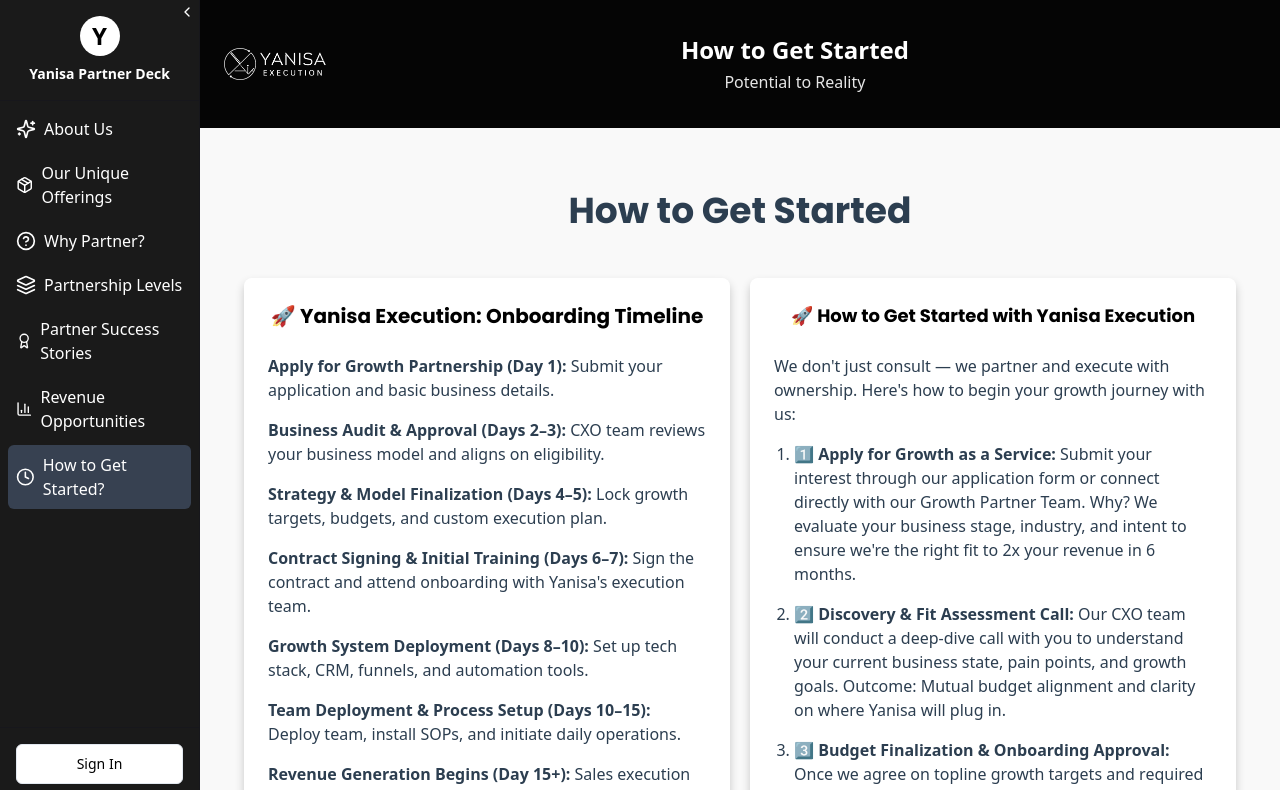
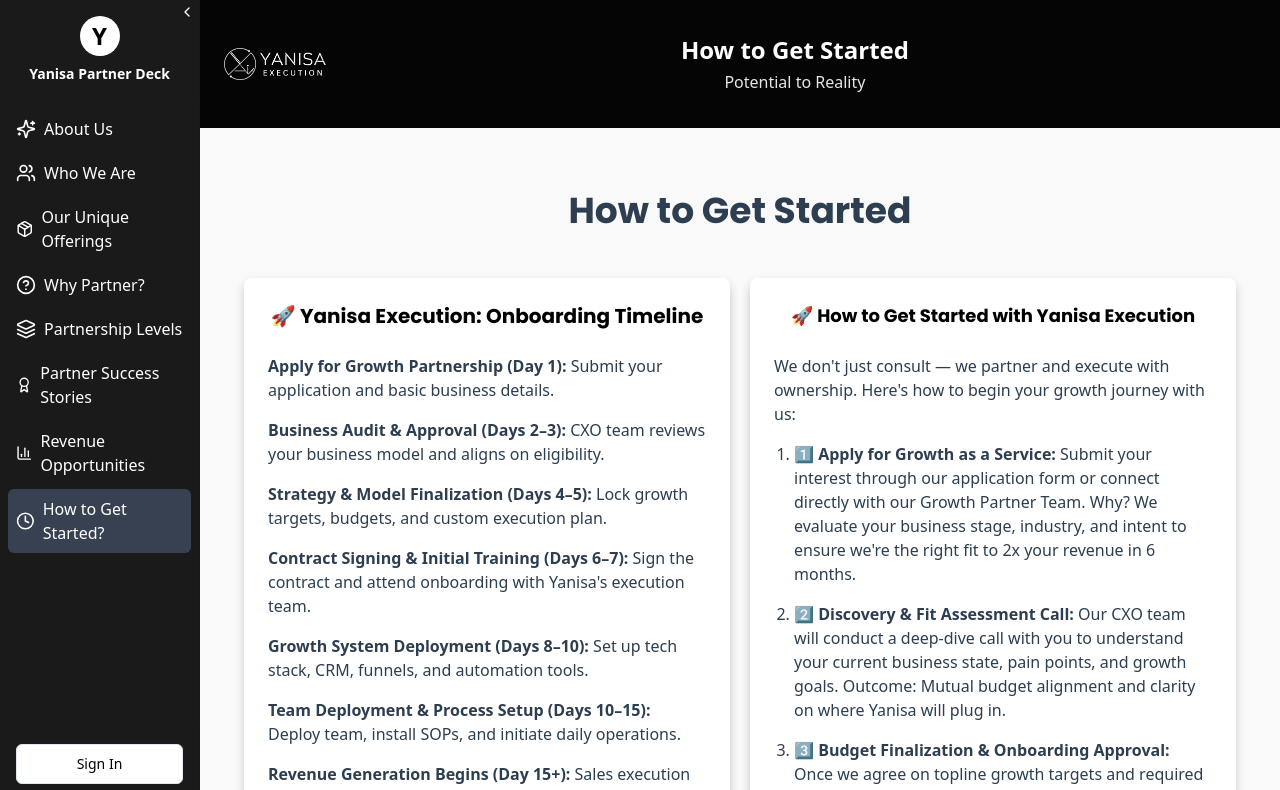
Before and after one commit to YanisaAI/YanisaPartnerDeck, a React (Vite) app: page /how-to-get-started in a window 1280 px wide. Shown: the top 790 px of the page. Built offline with nearby package versions, Linux system fonts and the light colour scheme.

Commit message:
Add new page
Add a new page to the application.

```diff
--- a/src/components/Sidebar.tsx
+++ b/src/components/Sidebar.tsx
@@ -4,10 +4,15 @@ import { Sparkles, Users, Package, HelpCircle, Layers, Award, BarChart3, Clock,
 import { Button } from '@/components/ui/button';
 import { cn } from '@/lib/utils';
 import { useSidebar } from '@/hooks/use-sidebar';
+
 const sidebarItems = [{
   icon: Sparkles,
   label: 'About Us',
   path: '/about-yanisa'
+}, {
+  icon: Users,
+  label: 'Who We Are',
+  path: '/who-we-are'
 }, {
   icon: Package,
   label: 'Our Unique Offerings',
@@ -33,6 +38,7 @@ const sidebarItems = [{
   label: 'How to Get Started?',
   path: '/how-to-get-started'
 }];
+
 const Sidebar = () => {
   const location = useLocation();
   const {
@@ -78,4 +84,5 @@ const Sidebar = () => {
         </div>}
     </div>;
 };
+
 export default Sidebar;
```
